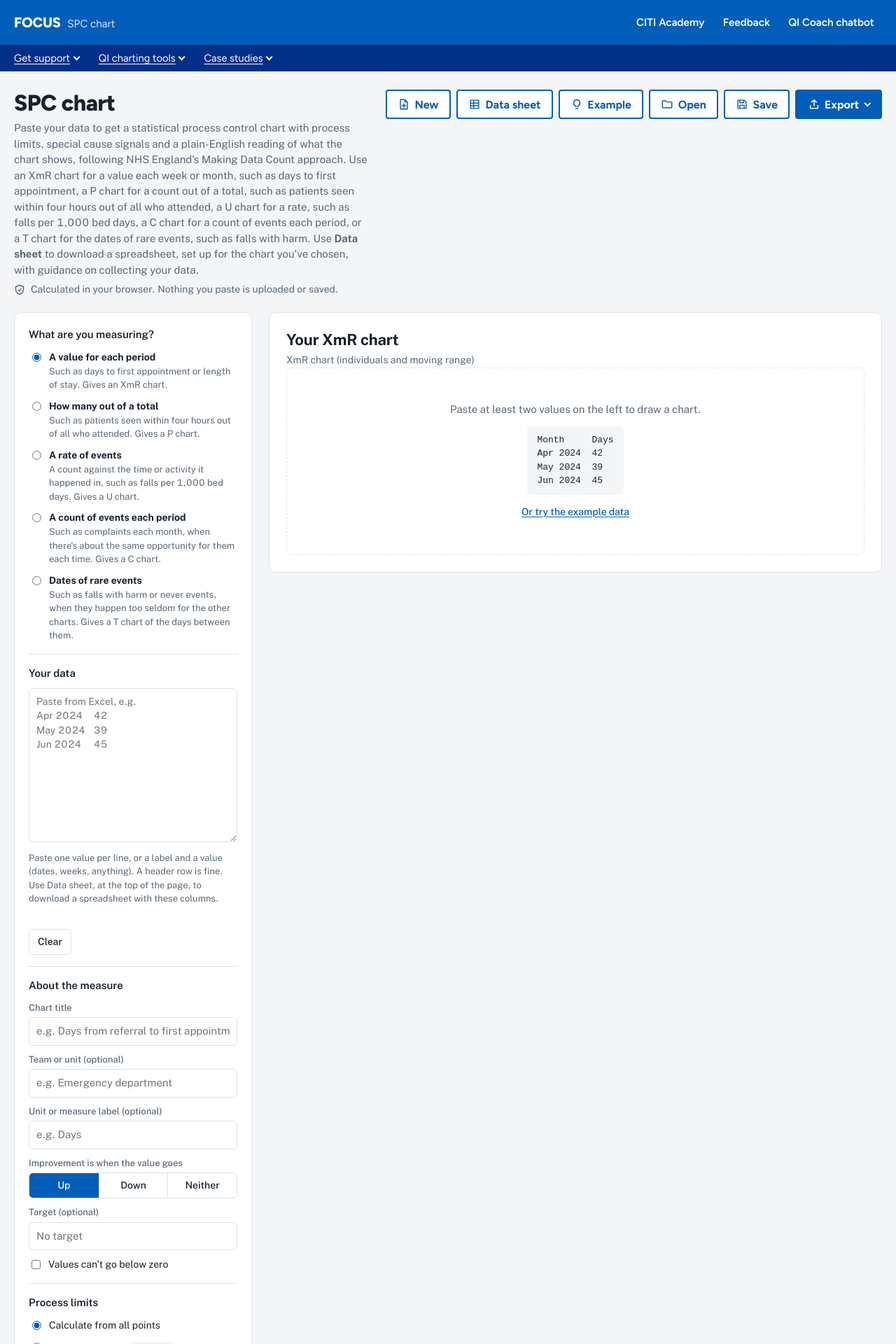
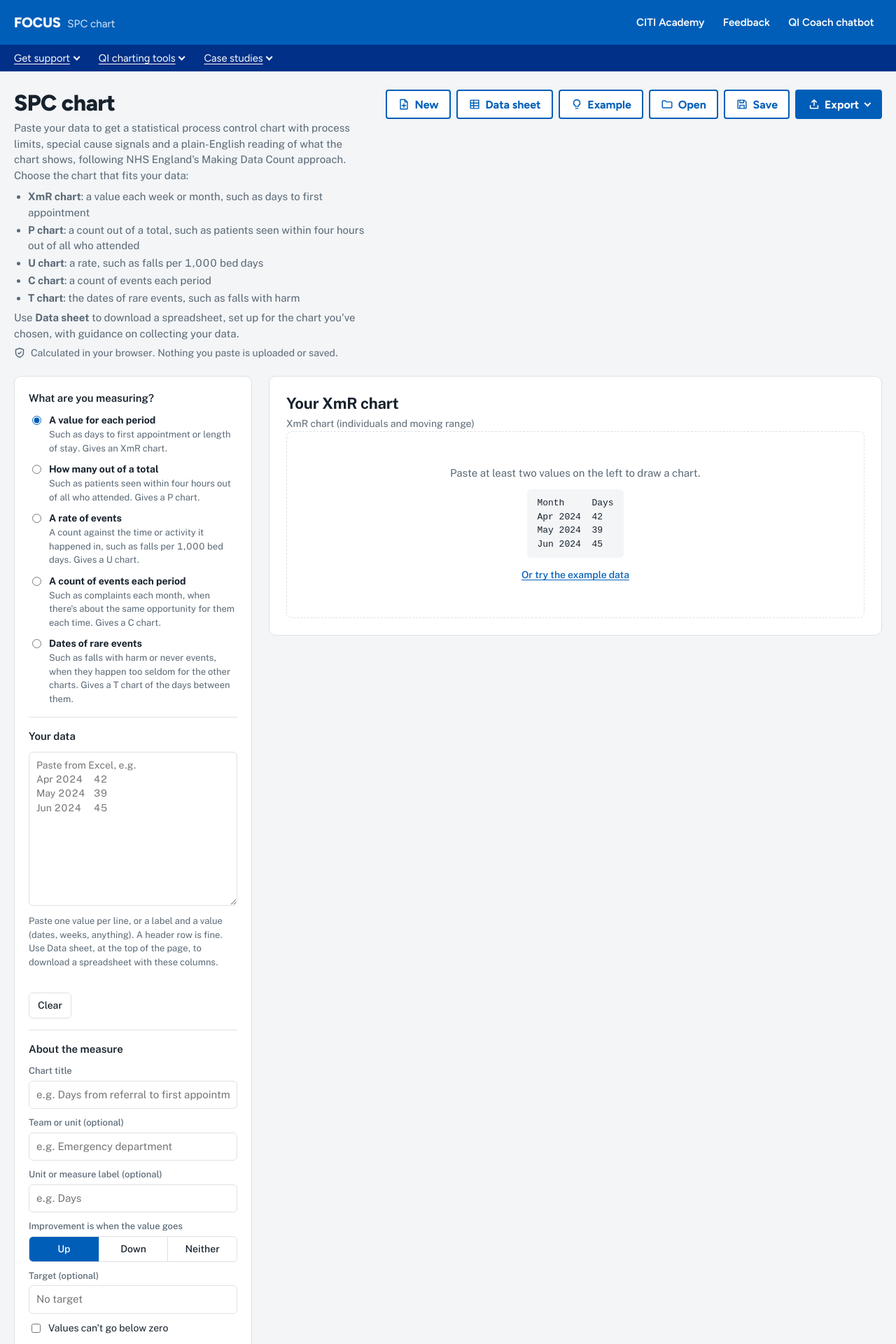
Before and after one commit to PerrinShanks-Cogito/IntegratedQiTools, a Jekyll site: the page built from spc_tool/index.html, in a window 1280 px wide. Shown: the top 1920 px of the page at 70% size. Built offline with Jekyll 4.4.1, drawn with Linux system fonts in a browser that asks for light colours.

Commit message:
SPC chart: widen intro text and list the chart types
Raise the intro's max-width from 75ch to 110ch and split the chart types
into a bulleted list so the header uses the available width.

Co-Authored-By: Claude Opus 5.5 <noreply@anthropic.com>
Claude-Session: https://claude.ai/code/session_01VyVKSpNyT7vPXmTqe6vzoL

```diff
--- a/spc_tool/index.html
+++ b/spc_tool/index.html
@@ -139,7 +139,9 @@ td button{font-size:12px;padding:2px 8px}
 .about p{max-width:80ch;margin:0 0 10px}
 .page-head{padding:0 0 22px}
 .page-head h1{margin:0;font-size:clamp(1.5rem,3vw,2rem);line-height:1.2;font-weight:800;letter-spacing:-.015em;font-family:Figtree, "Frutiger", "Helvetica Neue", Arial, sans-serif}
-.page-head p{margin:.35rem 0 0;color:var(--muted);max-width:75ch}
+.page-head p{margin:.35rem 0 0;color:var(--muted);max-width:110ch}
+.page-head ul{margin:.5rem 0 0;padding-left:1.25rem;color:var(--muted);max-width:110ch}
+.page-head li{margin:.15rem 0}
 .privacy{display:flex;align-items:center;gap:8px;font-size:14px}
 .privacy svg{flex:none}
 @media (prefers-reduced-motion: reduce){*{transition:none!important}}
@@ -153,7 +155,15 @@ td button{font-size:12px;padding:2px 8px}
   <div class="page-head fa-host">
     <div class="fa-head-text">
       <h1>SPC chart</h1>
-      <p>Paste your data to get a statistical process control chart with process limits, special cause signals and a plain-English reading of what the chart shows, following NHS England's Making Data Count approach. Use an XmR chart for a value each week or month, such as days to first appointment, a P chart for a count out of a total, such as patients seen within four hours out of all who attended, a U chart for a rate, such as falls per 1,000 bed days, a C chart for a count of events each period, or a T chart for the dates of rare events, such as falls with harm. Use <b>Data sheet</b> to download a spreadsheet, set up for the chart you've chosen, with guidance on collecting your data.</p>
+      <p>Paste your data to get a statistical process control chart with process limits, special cause signals and a plain-English reading of what the chart shows, following NHS England's Making Data Count approach. Choose the chart that fits your data:</p>
+      <ul>
+        <li><b>XmR chart</b>: a value each week or month, such as days to first appointment</li>
+        <li><b>P chart</b>: a count out of a total, such as patients seen within four hours out of all who attended</li>
+        <li><b>U chart</b>: a rate, such as falls per 1,000 bed days</li>
+        <li><b>C chart</b>: a count of events each period</li>
+        <li><b>T chart</b>: the dates of rare events, such as falls with harm</li>
+      </ul>
+      <p>Use <b>Data sheet</b> to download a spreadsheet, set up for the chart you've chosen, with guidance on collecting your data.</p>
       <p class="privacy"><svg width="16" height="16" viewBox="0 0 16 16" aria-hidden="true"><path d="M8 1.5 2.5 3.5v4c0 3.2 2.3 5.9 5.5 7 3.2-1.1 5.5-3.8 5.5-7v-4L8 1.5Z" fill="none" stroke="currentColor" stroke-width="1.4"/><path d="m5.6 8 1.7 1.7 3.2-3.4" fill="none" stroke="currentColor" stroke-width="1.4"/></svg>Calculated in your browser. Nothing you paste is uploaded or saved.</p>
     </div>
     <div data-focus-actions></div>
```
